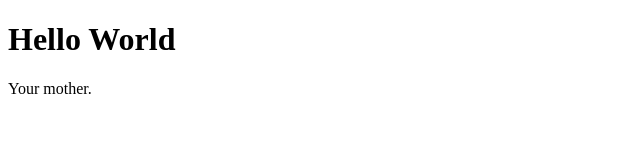
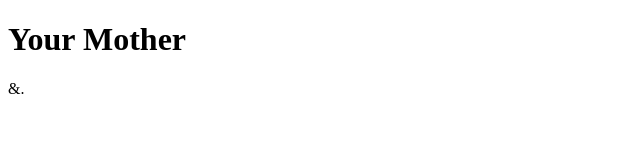
Before and after one commit to Redtwopointoh/redtwopointstuff, a plain HTML site: page index.html in a window 1280 px wide. Shown: the whole page, without its empty margins (0-640 px from the left). Drawn offline with Linux system fonts and the light colour scheme.

Commit message:
Update index.html

```diff
--- a/index.html
+++ b/index.html
@@ -1,7 +1,7 @@
 <!DOCTYPE html>
 <html>
 <body>
-<h1>Hello World</h1>
-<p>Your mother.</p>
+<h1>Your Mother</h1>
+<p>&.</p>
 </body>
 </html>
```
